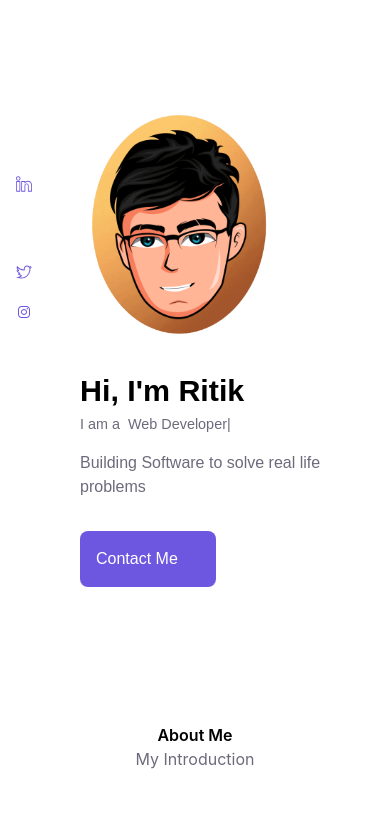
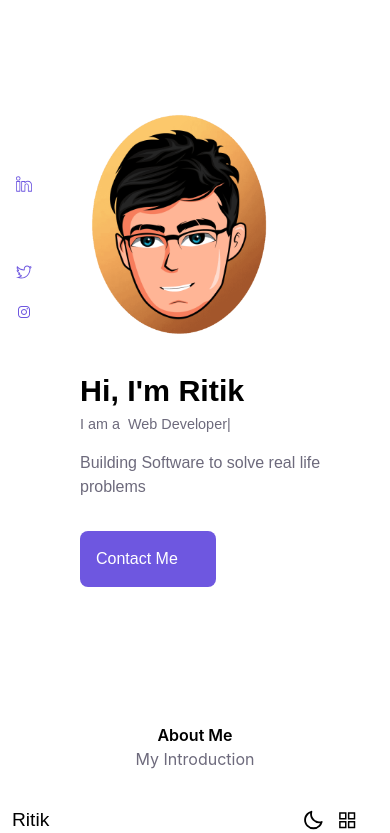
Before and after one commit to RitikSingh30/Personal-Potfolio, a React (Create React App) app: page / in a window 390 px wide. Shown: the top 833 px of the page. Built offline with nearby package versions, Linux system fonts and the light colour scheme; some icons are missing.

Commit message:
added navbar to botoom

```diff
--- a/src/components/Navbar.jsx
+++ b/src/components/Navbar.jsx
@@ -2,6 +2,7 @@ import {BiMoon,BiSun} from 'react-icons/bi'
 import { useDispatch, useSelector } from 'react-redux';
 import { setDarkMode } from '../Redux/Slice/DarkModeSlice';
 import Scrollspy from 'react-scrollspy'
+import {AiOutlineAppstore} from 'react-icons/ai'
 
 const Navbar = () => {
 
@@ -21,12 +22,13 @@ const Navbar = () => {
   }
 
   return (
-    <header className={`sticky top-0 z-10 ${darkMode ? "bg-DarkColor text-white" : "bg-white text-black"} msm:hidden sm:hidden md:block`}>
-      <nav className='md:max-w-[715px] lg:max-w-[960px] mx-auto flex justify-between py-[1.5rem]'>
-        <a href='#' className='font-poppins font-poppins-500 text-[1rem] hover:text-firstColor'>Ritik</a>
+    <header className={`sticky md:top-0 z-10 ${darkMode ? "bg-DarkColor text-white" : "bg-white text-black"} mmd:fixed mmd:bottom-0
+    mmd:w-[95%]`}>
+      <nav className='md:max-w-[715px] lg:max-w-[960px] mmd:max-w-[960px] mx-auto flex justify-between py-[1.5rem] mmd:py-[0.6rem] mmd:px-3'>
+        <a href='#' className='font-poppins font-poppins-500 mmd:text-[1.2rem] text-[1rem] hover:text-firstColor'>Ritik</a>
         <div className='flex items-center gap-x-3'>
           <Scrollspy items={NavBarData} currentClassName="text-firstColor"
-          className='flex gap-x-8 font-poppins font-poppins-500 text-[0.875rem]'>
+          className='flex gap-x-8 font-poppins font-poppins-500 text-[0.875rem] mmd:hidden'>
             {
               NavBarData?.map((data,index) => (
                 <a href={`#${data}`} key={index}
@@ -36,10 +38,17 @@ const Navbar = () => {
             }
           </Scrollspy>
 
-          <div onClick={changePageModeColor} className='cursor-pointer hover:text-firstColor'>
-            {
-              darkMode ? (<BiSun className='text-[1.1rem]'/>) : (<BiMoon className='text-[1.1rem]'/>)
-            }
+          <div className='flex flex-row-reverse gap-x-3'>
+            <div className='cursor-pointer hover:text-firstColor md:hidden'>
+              {
+                darkMode ? (<AiOutlineAppstore className='mmd:text-[1.4rem]'/>) : (<AiOutlineAppstore className='mmd:text-[1.4rem]'/>)
+              }
+            </div>
+            <div onClick={changePageModeColor} className='cursor-pointer hover:text-firstColor '>
+              {
+                darkMode ? (<BiSun className='text-[1.1rem] mmd:text-[1.2rem]'/>) : (<BiMoon className='text-[1.1rem] mmd:text-[1.4rem]'/>)
+              }
+            </div>
           </div>
         </div>
       </nav>
```
